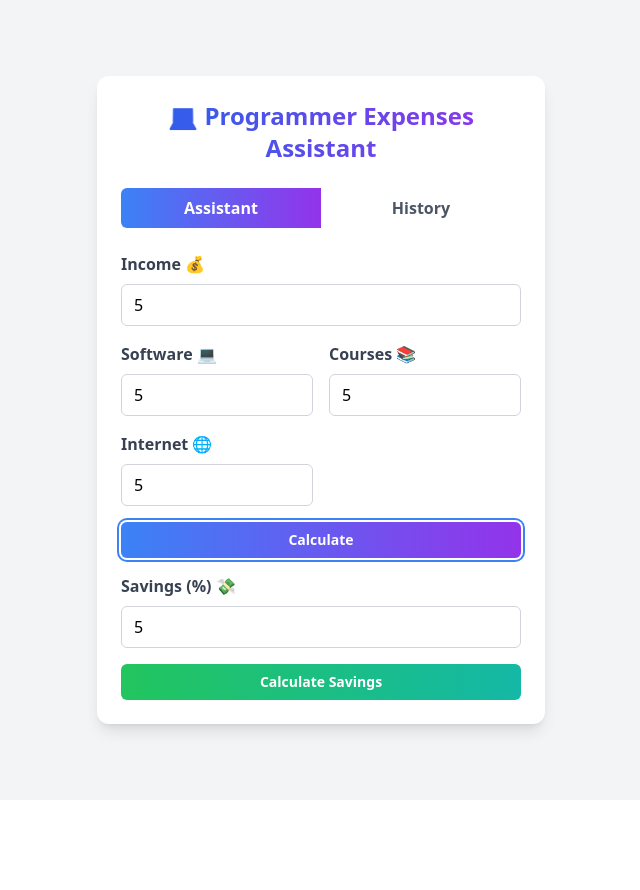
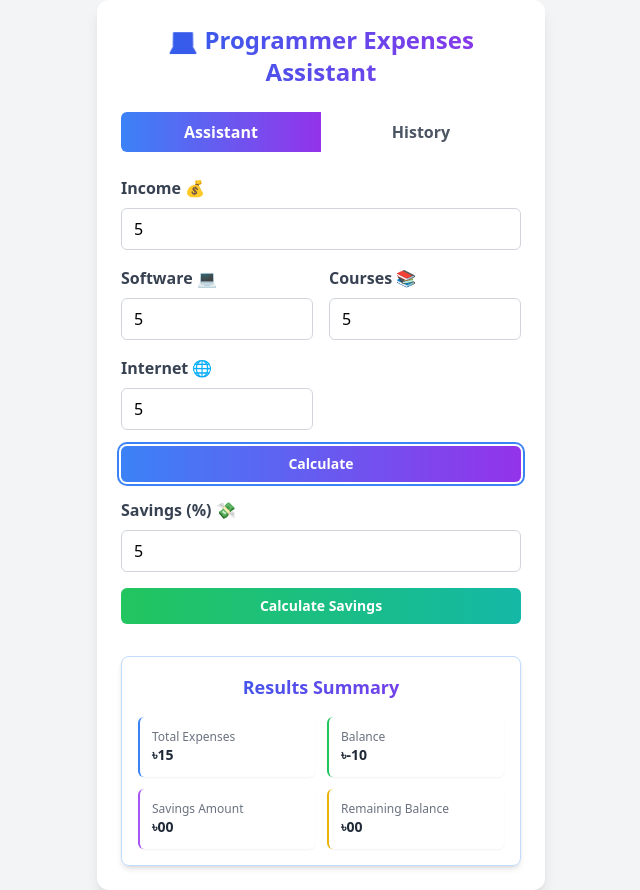
Before and after one commit to atmabdullaham/expenses-assistant-dom, a plain HTML site: page index.html in a window 1280 px wide. Both pictures are taken after typing "5", "5", "5", "5", "5" into the empty fields and a click on the button "Calculate". Shown: the whole page, without its empty margins (319-959 px from the left). Before the commit the page ends 800 px from the top, so only its background shows below. Drawn offline with nearby package versions, Linux system fonts and the light colour scheme.

Commit message:
added the feature of the calculate button and show the summary related to calculate button

```diff
--- a/index.html
+++ b/index.html
@@ -196,6 +196,6 @@
         </div>
       </div>
     </div>
-    <script src="./js/index.js"></script>
+    <script src="./js/script.js"></script>
   </body>
 </html>
--- /dev/null
+++ b/js/script.js
@@ -0,0 +1,14 @@
+document.getElementById("calculate").addEventListener("click", function (event) {
+ const income = parseFloat(document.getElementById("income").value)
+ const software = parseFloat(document.getElementById("software").value)
+ const courses = parseFloat(document.getElementById("courses").value)
+ const internet = parseFloat(document.getElementById("internet").value)
+
+ document.getElementById("results").classList.remove("hidden");
+ const totalExpenses = software + courses + internet;
+ document.getElementById("total-expenses").innerText = totalExpenses;
+ const balance = income - totalExpenses;
+ document.getElementById("balance").innerText = balance;
+
+
+})
```
Also changed, not shown: tailwind.config.js (added).
